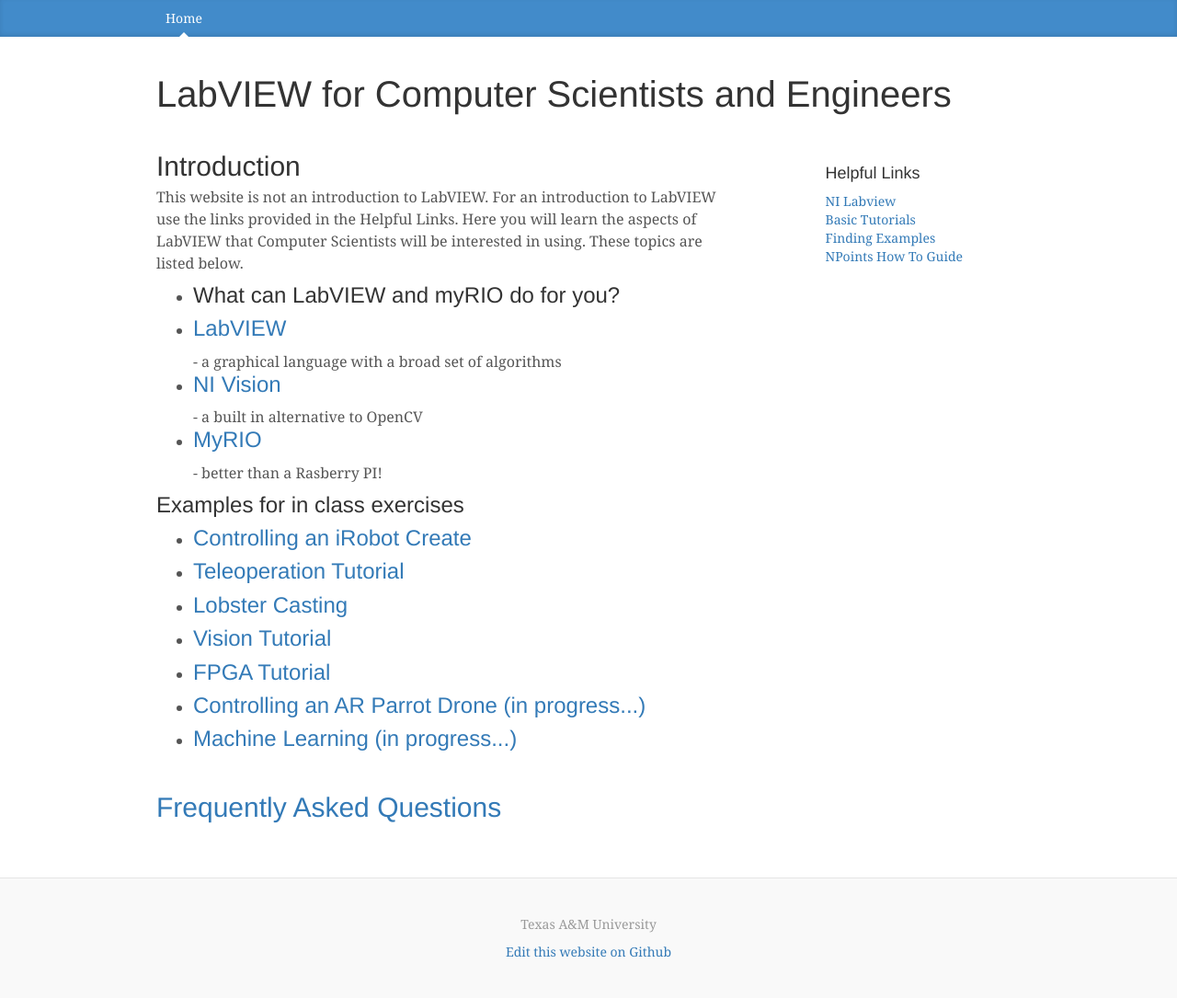
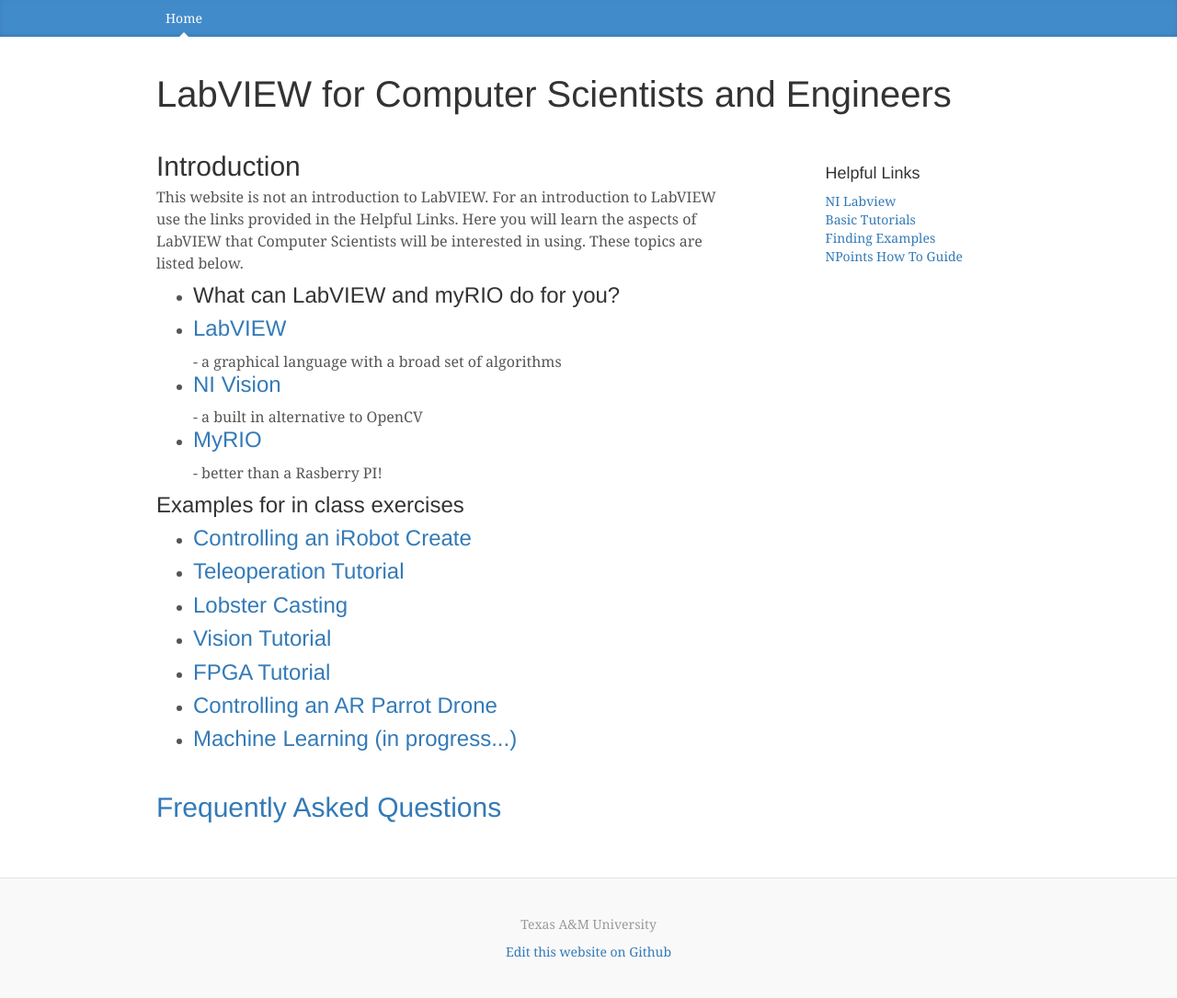
Before and after one commit to LabVIEW-Robotics/LabVIEW-Robotics.github.io, a Jekyll site: the page built from index.html, in a window 1280 px wide. Shown: the whole page at 92% size. Built offline with Jekyll 4.4.1, drawn with Linux system fonts in a browser that asks for light colours; nearby versions of some CDN libraries; Markdown is read by kramdown in place of the engine named in the settings.

Commit message:
in progress -

```diff
--- a/index.html
+++ b/index.html
@@ -33,7 +33,7 @@
 <li><h3><a href="/lobster-casting/">Lobster Casting</a></h3></li>
 <li><h3><a href="/vision-tutorial/">Vision Tutorial</h3></li>
 <li><h3><a href="/fpga/">FPGA Tutorial</a></h3></li>
-<li><h3><a href="/parrot-drone/">Controlling an AR Parrot Drone (in progress...)</a></h3></li>
+<li><h3><a href="/parrot-drone/">Controlling an AR Parrot Drone</a></h3></li>
 <li><h3><a href="/learning/">Machine Learning (in progress...)</a><h3></li>
 </ul>
 </p>
```
